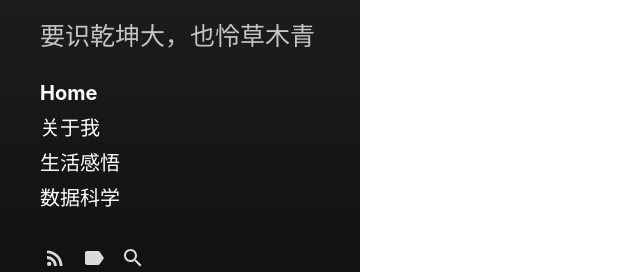
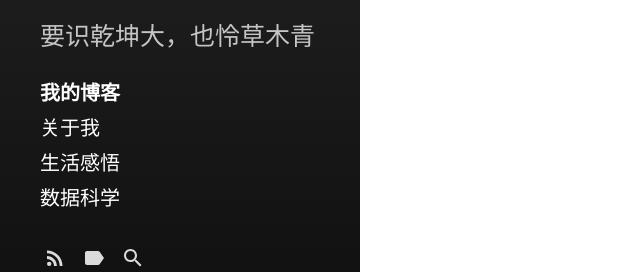
Before and after one commit to Bin0Lin/Bin0Lin.github.io, a Jekyll site: the page built from index.html, in a window 1280 px wide. Shown: the part 542-814 px from the top of the page, without its empty margins (0-640 px from the left). Built offline with Jekyll 4.4.1, drawn with Linux system fonts in a browser that asks for light colours; the list of posts is cut into pages by our own code.

Commit message:
Update sidebar-nav-links.html

```diff
--- a/_includes/sidebar-nav-links.html
+++ b/_includes/sidebar-nav-links.html
@@ -1,11 +1,11 @@
 <nav id="sidebar-nav-links">
   {% if site.sidebar_home_link %}
     <a class="home-link {% if page.url == '/' %} active{% endif %}"
-        href="{{ "/" | relative_url }}">Home</a>
+        href="{{ "/" | relative_url }}">我的博客</a>
   {% endif %}
   {% if site.sidebar_blog_link %}
     <a class="page-link {% if page.url == site.sidebar_blog_link %} active{% endif %}"
-	href="{{ site.sidebar_blog_link | relative_url }}">Blog</a>
+	href="{{ site.sidebar_blog_link | relative_url }}">博客列表</a>
   {% endif %}
 
   {% comment %}
```
